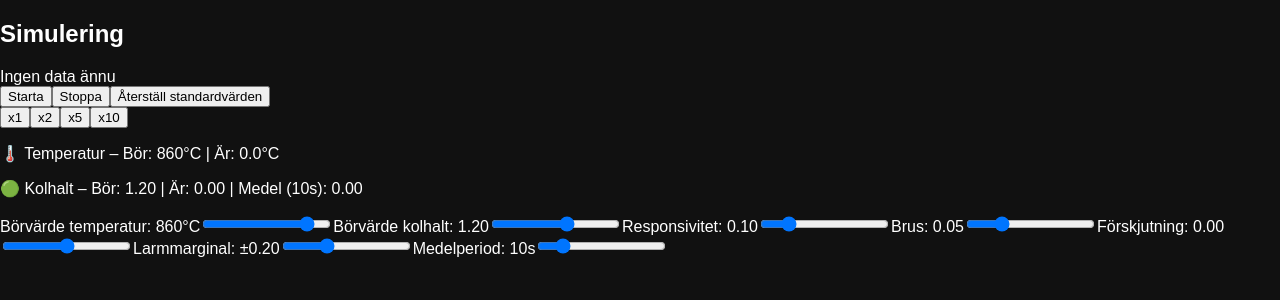
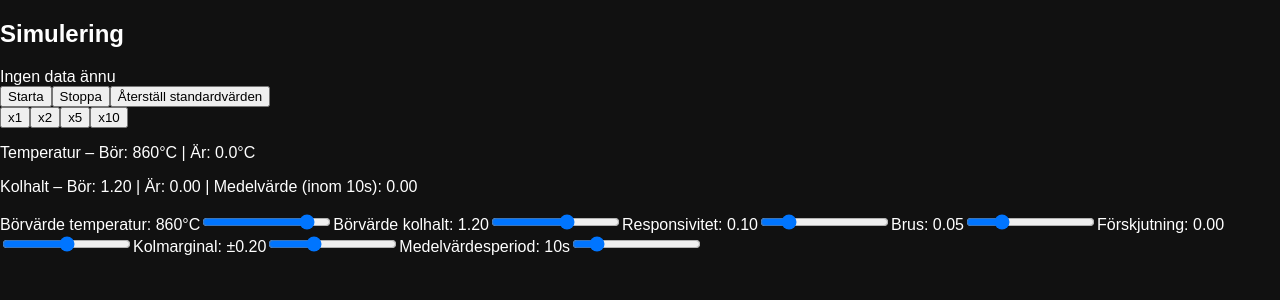
Before and after one commit to kim-kristiansson/ocss-curves, a React (Vite) app in the folder ocss-curves/: page / in a window 1280 px wide. Shown: the top 300 px of the page. Built offline with nearby package versions, Linux system fonts and the light colour scheme.

Commit message:
change labels

```diff
--- a/ocss-curves/src/App.tsx
+++ b/ocss-curves/src/App.tsx
@@ -44,10 +44,10 @@ export default function App() {
             />
 
             <div>
-                <p>🌡️ Temperatur – Bör: {sim.targetTemp}°C | Är: {sim.currentTemp.toFixed(1)}°C</p>
+                <p>Temperatur – Bör: {sim.targetTemp}°C | Är: {sim.currentTemp.toFixed(1)}°C</p>
                 <p>
-                    🟢 Kolhalt – Bör: {sim.carbonTarget.toFixed(2)} | Är: {sim.currentCarbon.toFixed(2)} |
-                    Medel ({sim.avgWindow.toFixed(0)}s): {sim.avgCarbon.toFixed(2)}
+                    Kolhalt – Bör: {sim.carbonTarget.toFixed(2)} | Är: {sim.currentCarbon.toFixed(2)} |
+                    Medelvärde (inom {sim.avgWindow.toFixed(0)}s): {sim.avgCarbon.toFixed(2)}
                 </p>
             </div>
 
--- a/ocss-curves/src/components/Alarm.tsx
+++ b/ocss-curves/src/components/Alarm.tsx
@@ -10,11 +10,11 @@ export default function Alarm({
 }) {
     if (!alarm) return null;
 
-    const direction = avgCarbon > carbonTarget ? "för hög" : "för låg";
+    const direction = avgCarbon > carbonTarget ? "hög" : "lågt";
 
     return (
         <div className="alarm">
-            🚨 LARM: Kolkurvans {avgWindow.toFixed(0)}s-medel ({avgCarbon.toFixed(2)}) är {direction} (bör {carbonTarget.toFixed(2)} ± {alarmMargin.toFixed(2)}; Temp inom ±5)
+            LARM: Kolvärdet är för {direction}
             <br />
             <button onClick={onAcknowledge}>Kvittera larm</button>
 
--- a/ocss-curves/src/components/Chart.tsx
+++ b/ocss-curves/src/components/Chart.tsx
@@ -195,9 +195,9 @@ export default function Chart({
     const legendItems = [
         {label: "Temperatur", color: "red"},
         {label: "Kolhalt", color: "green"},
-        {label: "Kolhalt (medel)", color: "blue", dash: "5,5"},
+        {label: "Kolhalt (medelvärde)", color: "blue", dash: "5,5"},
     ];
-    const labelFontSize = 32;
+    const labelFontSize = 16;
     const legendSpacing = labelFontSize + 12;
 
     return (
--- a/ocss-curves/src/components/Sliders.tsx
+++ b/ocss-curves/src/components/Sliders.tsx
@@ -46,11 +46,11 @@ export default function Sliders({
                 <input type="range" min="-1" max="1" step="0.01" value={offset} onChange={(e) => setOffset(+e.target.value)} />
             </label>
             <label>
-                Larmmarginal: ±{alarmMargin.toFixed(2)}
+                Kolmarginal: ±{alarmMargin.toFixed(2)}
                 <input type="range" min="0.05" max="0.5" step="0.01" value={alarmMargin} onChange={(e) => setAlarmMargin(+e.target.value)} />
             </label>
             <label>
-                Medelperiod: {avgWindow.toFixed(0)}s
+                Medelvärdesperiod: {avgWindow.toFixed(0)}s
                 <input type="range" min="1" max="60" step="1" value={avgWindow} onChange={(e) => setAvgWindow(+e.target.value)} />
             </label>
         </div>
```
